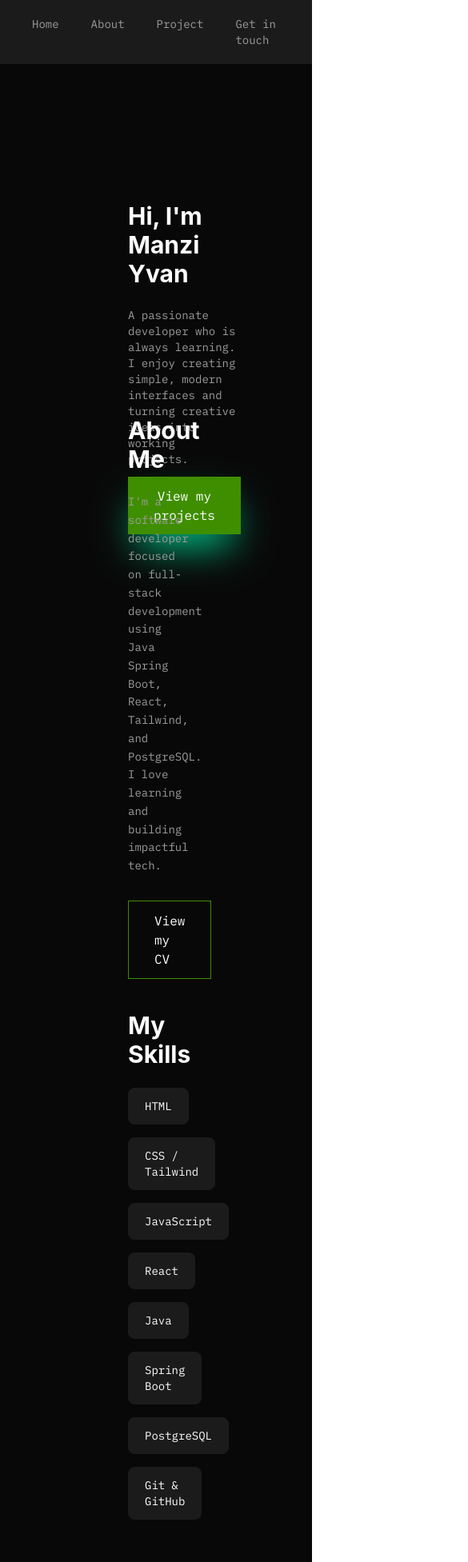
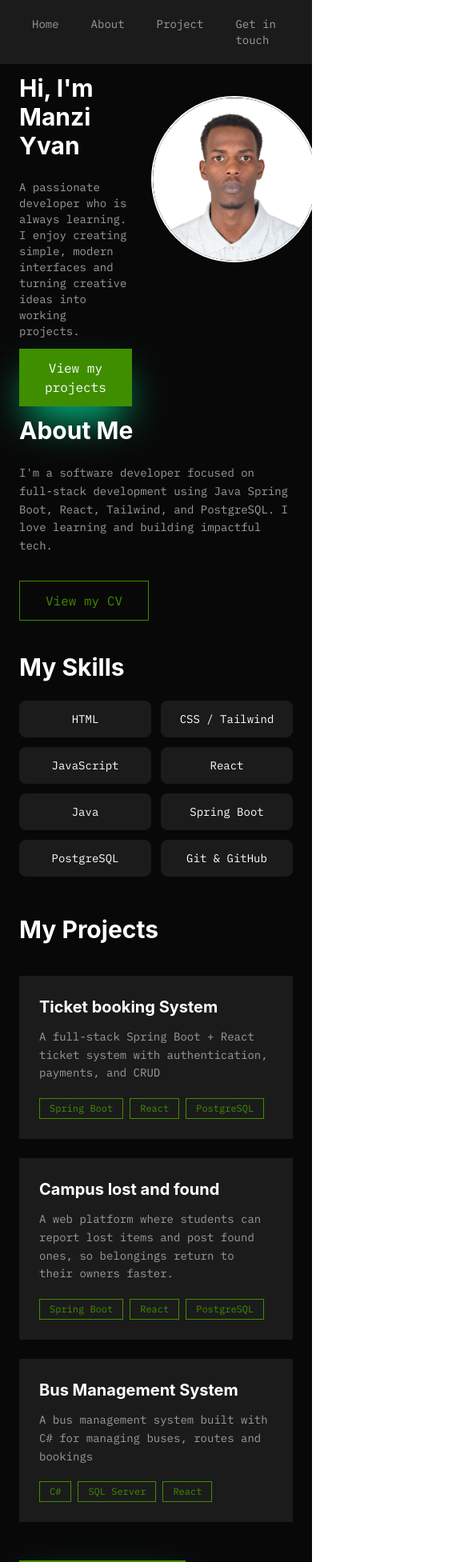
Before and after one commit to Yvan-23/ivanportifolio, a React (Vite) app: page / in a window 390 px wide. Shown: the top 1953 px of the page at 80% size, 585 px wide, since content can reach past the window. Built offline with nearby package versions, Linux system fonts and the light colour scheme.

Commit message:
src file

```diff
--- a/src/App.jsx
+++ b/src/App.jsx
@@ -14,7 +14,7 @@ function App() {
     <About/>
     <Projects/>
     <div id='projects' className='bg-[#080808] text-white px-40 py-20 min-h-screen'>
-      <p className='font-bold text-3xl'></p>
+
     </div>
     </>
   )
--- a/src/pages/About.jsx
+++ b/src/pages/About.jsx
@@ -10,21 +10,21 @@ const skills=[
   'Git & GitHub',
 ]
 const About = () => {
-    return( <div id='about' className='bg-[#080808] text-white w-full px-40 pt-20 pb-6 scroll-mt-16'>
+    return( <div id='about' className='bg-[#080808] text-white w-full px-6 md:px-40 pt-20 pb-6 scroll-mt-16'>
         <p className='font-bold text-3xl pb-6'>About <span className="text-white">Me</span>
         </p>
         <p className='text-[#9C9C9C] text-sm ibm-mono pb-8 max-w-2xl leading-relaxed'>  I'm a software developer focused on full-stack development using Java
         Spring Boot, React, Tailwind, and PostgreSQL. I love learning and
         building impactful tech.
         </p>
-        <a href='/cv.pdf' target='_blank' className='border   border-[#3F8E00] text [#3F8E00]   p-3 px-8 ibm-mono inline-block hover:bg-[#3F8E00] hover:text-white transition-colors'>
+        <a href='/cv.pdf' target='_blank' className='border   border-[#3F8E00] text-[#3F8E00]   p-3 px-8 ibm-mono inline-block hover:bg-[#3F8E00] hover:text-white transition-colors'>
         View my CV
             </a>
             <p className='font-bold text-3xl mt-10 pb-6'> My<span className= 'text-white'> Skills </span>
             </p>
-            <div className='flex flex-wrap  gap-4 max-w-3xl'>
+            <div className='grid grid-cols-2 sm:grid-cols-3 md:flex md:flex-wrap gap-3 md:gsp-4 max-w-3xl'>
                 { skills.map((skill)=> (
-                    <div key={skill} className ='bg-[#1B1B1B] border border-[#1B1B1B] hover:border-[#3F8E00] text-white text-sm ibm-mono px-5 py-3 transition-colors rounded-lg p-5'>
+                    <div key={skill} className ='bg-[#1B1B1B] border border-[#1B1B1B] hover:border-[#3F8E00] text-white text-sm ibm-mono px-5 py-3 transition-colors rounded-lg text-center md:text-left'>
                         {skill}
                     </div>
                 ))}
--- a/src/pages/Home.jsx
+++ b/src/pages/Home.jsx
@@ -3,7 +3,7 @@ import React from 'react'
 const Home = () => {
   return (
     <div className='bg-[#080808] w-full h-90 flex text-white  '>
-        <div className=' w-1/2 m-40 '>
+        <div className=' w-full md:w-1/2 mx-6 mb-12 md:m-40 '>
            <p className="font-bold text-3xl py-3"> Hi, I'm <span className="text-white">Manzi Yvan</span></p>
 
            <p className="text-[#9C9C9C] py-3 text-sm ibm-mono">   A passionate developer who is always learning. I enjoy creating simple,
@@ -13,8 +13,8 @@ const Home = () => {
             View my projects
            </button>
         </div>
-         <div className=' w-1/2 m-30'>
-           <div className="border-2 rounded-full w-80 h-80 overflow-hidden">
+         <div className=' w-full md:w-1/2 flex justify-center mt-10 md:m-30'>
+           <div className="border-2 rounded-full w-52 h-52 md:w-80 md:h-80 overflow-hidden">
             <img src="/yvan.jpeg" alt="Yvan" className="w-full h-full object-cover rounded-full" />
            </div>
         </div>
--- a/src/pages/Projects.jsx
+++ b/src/pages/Projects.jsx
@@ -7,27 +7,27 @@ const projects = [
 
     },
     {
-        title:'Campus lost and fouund',
+        title:'Campus lost and found',
         description:'A web platform where students can report lost items and post found ones, so belongings return to their owners faster.',
         tech:['Spring Boot','React','PostgreSQL'],
     },
     {
         title:'Bus Management System',
-        description:'A bus management system built with C#. Write one short sentence here about what it does.',
+        description:'A bus management system built with C# for managing buses, routes and bookings',
         tech:['C#','SQL Server','React'],
 
     }
 ]
 const Projects = () => {
     return (
-        <div id='projects' className='bg-[#080808] text-white w-full px-40 pt-6 pb-20 scroll-mt-16 '>
+        <div id='projects' className='bg-[#080808] text-white w-full p-6 md:px-40 pt-6 pb-20 scroll-mt-16 '>
             <p className=' font-bold text-3xl pb-10'>
                 My <span className="text-white">Projects</span>
 
             </p>
-            <div className='grid grid-cols-3 gap-6'>
+            <div className='grid grid-cols-1 md:grid-cols-2 lg:grid-cols-3 gap-6'>
                 {projects.map((project)=>(
-                    <div key={project.titles}
+                    <div key={project.title}
                     className='bg-[#1B1B1B] border border-[#1B1B1B] hover:border-[#3F8E00] p-6 transition-colors'
                     >
                     <p className='font-bold text-xl pb-3'>{project.title}</p>
@@ -43,7 +43,7 @@ const Projects = () => {
                 ))}
             </div>
             <div className='pt-12'>
-                <a href='https://github.com/Yvan-23'target="_blank" className='bg-[#3F8E00] p-3 px-8 ibm-mono inline-block shadow-2xl shadow-emerald-400'>
+                <a href='https://github.com/Yvan-23' target="_blank" className='bg-[#3F8E00] p-3 px-8 ibm-mono inline-block shadow-2xl shadow-emerald-400'>
                 Visit my GitHub
                 </a>
 
```
